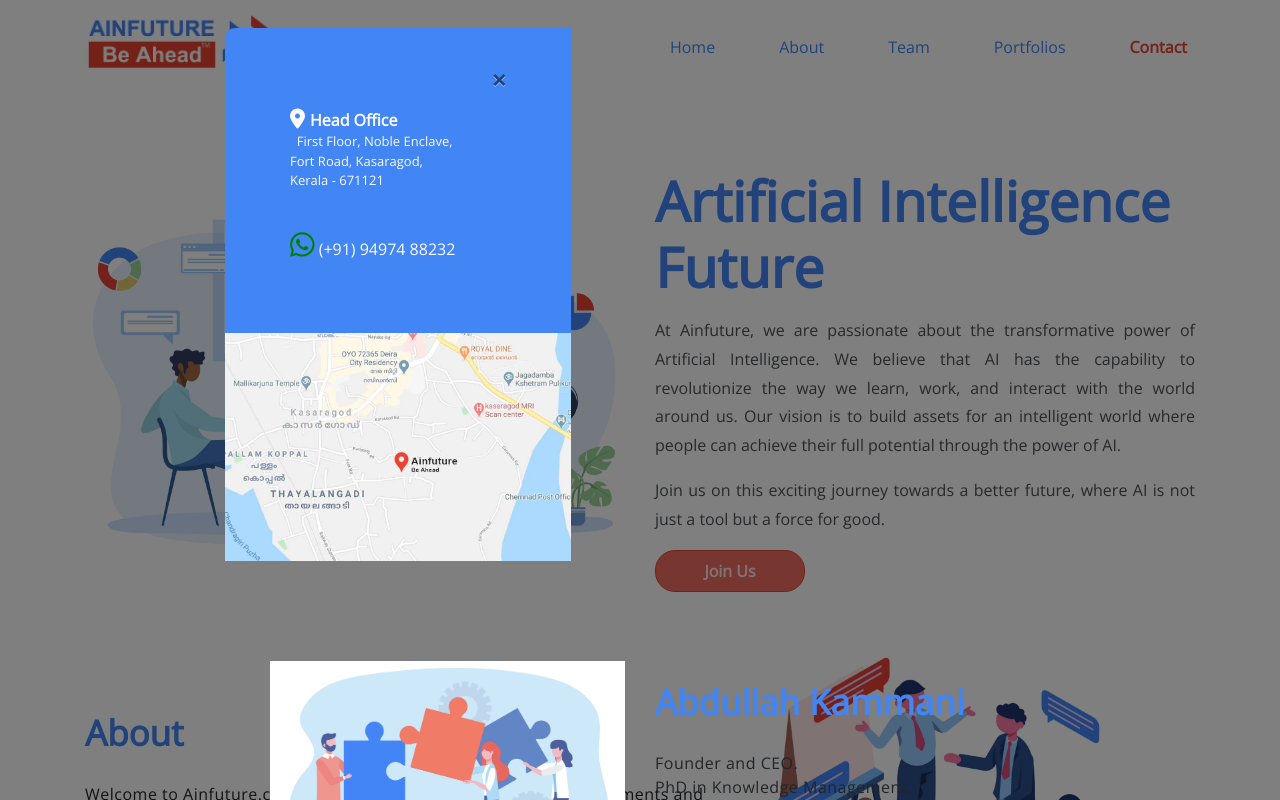
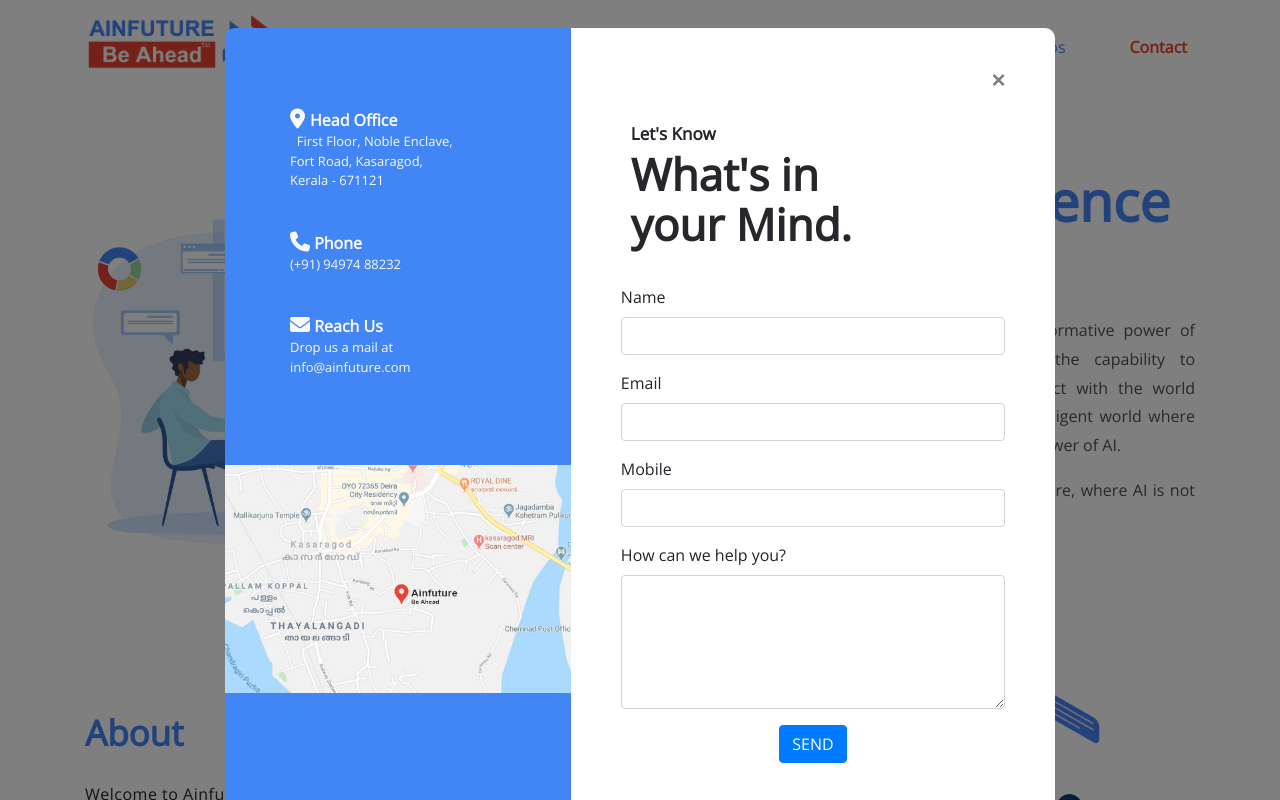
Before and after one commit to safiabdu/Ainfuture, a plain HTML site: page index.html in a window 1280 px wide. Both pictures are taken after a click on the link "Contact". Drawn offline with nearby package versions, Linux system fonts and the light colour scheme; a web font is replaced by a local one.

Commit message:
Update index.html

```diff
--- a/index.html
+++ b/index.html
@@ -382,8 +382,7 @@
           <div class="row">
             <div class="col-xs-12 col-lg-5 contact-modal-left">
               <div class="row row-1">
-                <!--<div class="col-2 offset-10 right-align d-lg-none" style="margin-top: -40px;">-->
-                   <div class="col-2 offset-10 right-align" style="margin-top: -40px;">
+                <div class="col-2 offset-10 right-align d-lg-none" style="margin-top: -40px;">
                   <!--Close Icon-->
                   <button type="button" class="btn close" data-dismiss="modal" aria-label="Close">
                     <span aria-hidden="true">×</span>
@@ -397,16 +396,15 @@
                     Kerala - 671121</p>
                 </div>
                 <div class="col-12  mb-4">
-                  <!--<i class="fas fa-phone d-inline" style="font-size: 20px; margin-bottom: 5px;"></i>-->
-                  <i class="fa fa-whatsapp" style="font-size:28px;color:green">  </i>
-                  <!--<h6 class="font-weight-bold d-inline">Phone</h6>-->
-                  (+91) 94974 88232
+                  <i class="fas fa-phone d-inline" style="font-size: 20px; margin-bottom: 5px;"></i>
+                  <h6 class="font-weight-bold d-inline">Phone</h6>
+                  <p>(+91) 94974 88232</p>
                 </div>
-                <!--<div class="col-12  mb-4">
+                <div class="col-12  mb-4">
                   <i class="fas fa-envelope d-inline" style="font-size: 20px; margin-bottom: 5px;"></i>
                   <h6 class="font-weight-bold d-inline">Reach Us</h6>
                   <p>Drop us a mail at info@ainfuture.com</p>
-                </div>-->
+                </div>
               </div>
               <div class="row row-2">
                 <div class="col-12 map-col mt-5 d-none d-md-block">
@@ -417,23 +415,58 @@
                 </div>
               </div>
             </div>
-          <!--  <div class="col-xs-12 col-lg-7 contact-modal-right">
+            <div class="col-xs-12 col-lg-7 contact-modal-right">
               <div class="row">
-                <div class="col-2 offset-10 right-align" style="margin-top: -40px;"> -->
+                <div class="col-2 offset-10 right-align" style="margin-top: -40px;">
                   <!--Close Icon-->
-                 <!-- <button type="button" class="btn close" data-dismiss="modal" aria-label="Close">
+                  <button type="button" class="btn close" data-dismiss="modal" aria-label="Close">
                     <span aria-hidden="true">×</span>
                   </button>
                 </div>
               </div>
+              <form method="POST" data-email="info@ainfuture.com" class="gform"
+                action="https://script.google.com/macros/s/AKfycbxOe8zTDLVaOh2dpZFpEflyZltd08SXrExm6xIJpPf0cPPKHqA/exec">
+                <input type="text" name="medium" id="" hidden value="contact-form">
+                <p> <span style='padding: 0 5px; font-size: 20px;'></span> Let's Know </p>
+                <!--&#8212;-->
+                <h5 class="">What's in <br> your Mind.</h5>
+                <div class="form-group">
+                  <label for="vname">Name</label>
+                  <input required type="text" class="form-control" name="name" id="vname" aria-describedby="vnameHelp">
+                </div>
+                <div class="form-group">
+                  <label for="vemail">Email</label>
+                  <input type="email" class="form-control" name="email" id="vemail" aria-describedby="emailHelp">
+                </div>
+                <div class="form-group">
+                  <label for="vsubject">Mobile</label>
+                  <input pattern="[0-9]{10}" title="Enter a valid Mobile no" required type="text" class="form-control"
+                    name="phone" id="vsubject" aria-describedby="vsubjectlHelp">
+                  <!-- <small id="emailHelp" class="form-text text-muted">We'll never share your email with anyone else.</small> -->
+                </div>
+                <div class="form-group">
+                  <label for="vmessage">How can we help you?</label>
+                  <textarea class="form-control" rows="5" name="message" id="vmessage"></textarea>
+                </div>
+                <div class="text-center">
+                  <button type="submit" class="btn btn-primary formButton">SEND</button>
+                </div>
 
+                <div style="display:none" class="thankyou_message">
+                  <!-- You can customize the thankyou message by editing the code below -->
+                  <h3><em>Thanks</em> for contacting us! We will get back to you soon!
+                  </h3>
+                </div>
+              </form>
             </div>
           </div>
         </div>
       </div>
-    </div>-->
+    </div>
 
   </div>
+
+
 
   <!-- Portfolio modal  -->
   <div class="modal fade" id="portfolioModal" tabindex="-1" role="dialog" aria-labelledby="portfolioModalTitle"
```
